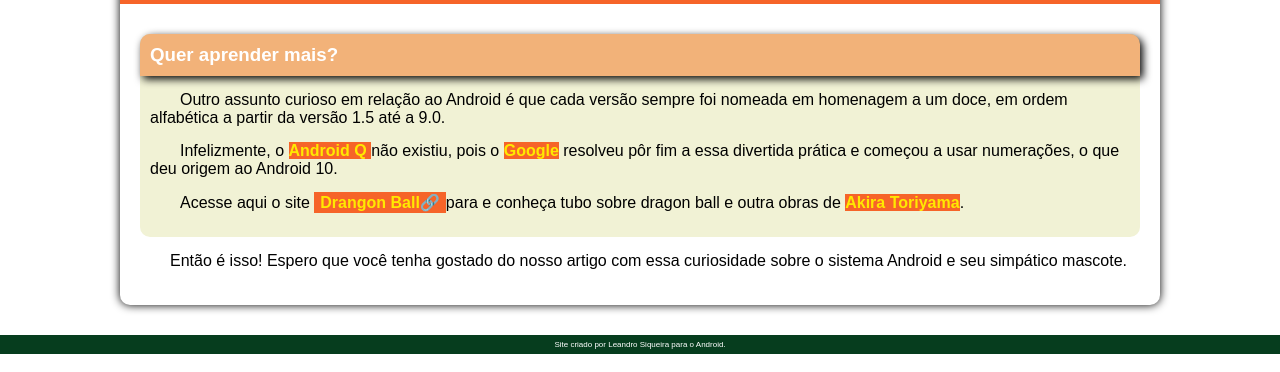
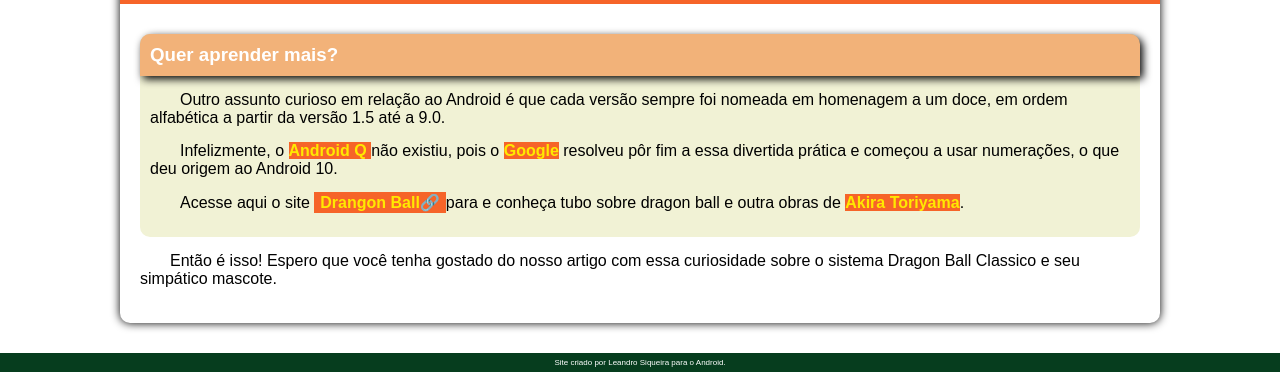
Before and after one commit to leandrosiqueira1/Site-do-Dragon-Ball, a plain HTML site: page index.html in a window 1280 px wide. Shown: the part 5374-5746 px from the top of the page. Drawn offline with Linux system fonts and the light colour scheme.

Commit message:
Mundaça de nome.

```diff
--- a/index.html
+++ b/index.html
@@ -98,7 +98,7 @@
 </aside>
 	<p>
 
-		Então é isso! Espero que você tenha gostado do nosso artigo com essa curiosidade sobre o sistema Android e seu simpático mascote.
+		Então é isso! Espero que você tenha gostado do nosso artigo com essa curiosidade sobre o sistema Dragon Ball Classico e seu simpático mascote.
 
 	</p>
 	</article>
```
